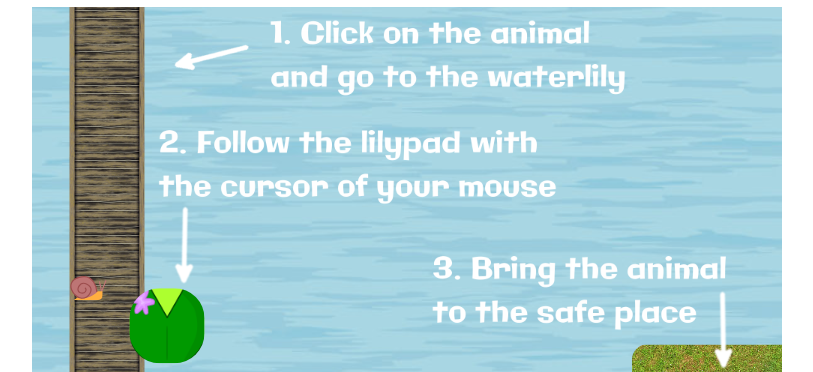
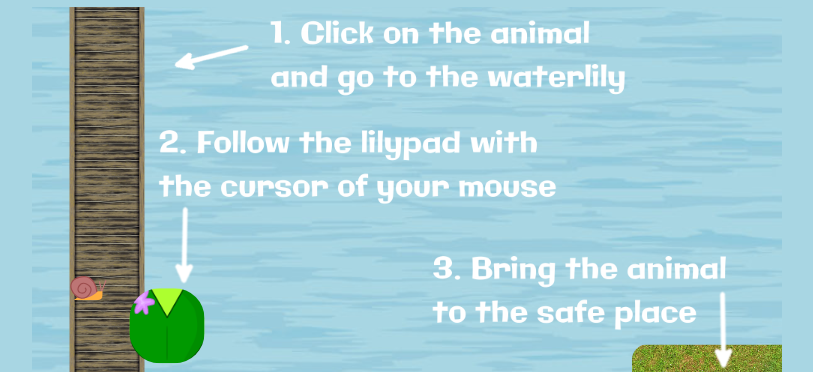
Before and after one commit to Jphindev/Waterlily, a plain HTML site: page index.html in a window 1280 px wide. Shown: the top 372 px of the page, without its empty margins (233-1046 px from the left). Drawn offline with Linux system fonts and the light colour scheme.

Commit message:
changed bg color

```diff
--- a/index.css
+++ b/index.css
@@ -1,6 +1,10 @@
 * {
 	padding: 0;
 	margin: 0;
+}
+
+body {
+	background-color: rgb(168, 214, 227);
 }
 
 /* KEYFRAMES */
```
